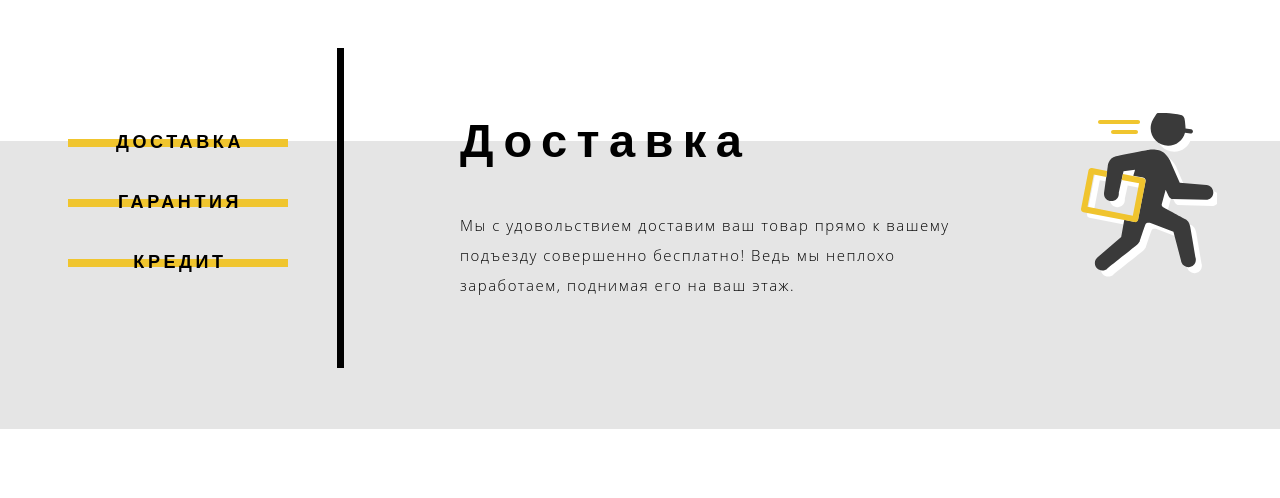
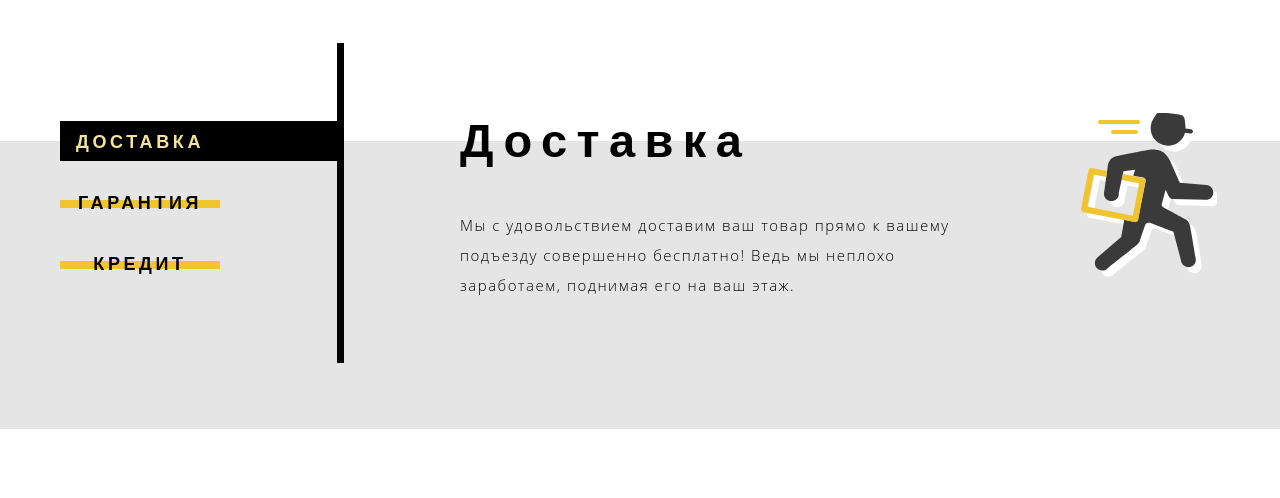
Before and after one commit to gerdas-ari/1654299-device-31, a plain HTML site: page index.html in a window 1280 px wide. Shown: the part 1100-1598 px from the top of the page. Drawn offline with Linux system fonts and the light colour scheme.

Commit message:
Финальная

```diff
--- a/css/style.css
+++ b/css/style.css
@@ -577,13 +577,11 @@ button {
 .button:hover::before {
   height: 40px;
   top: 0;
-  left: 5px;
 }
 
 .button:focus::before {
   height: 40px;
   top: 0;
-  left: 5px;
   outline: none;
 }
 
@@ -830,21 +828,49 @@ button {
   width: 7px;
   height: 320px;
   background-color: var(--basic-black);
-  top: -73px;
+  top: -78px;
   left: 277px;
 }
 
 .delivery-button,
 .warranty-button,
 .credit-button {
-  padding-bottom: 28px;
-}
-
-.delivery-button:active::before {
+  width: 160px;
+  padding-bottom: 29px;
+  padding-left: 0;
+}
+
+.delivery-button::before,
+.warranty-button::before,
+.credit-button::before {
+  display: inline-block;
+  vertical-align: middle;
+  content: "";
+  width: 160px;
+  height: 8px;
+  background-color: var(--special-yellow-dark);
+  position: absolute;
+  z-index: -1;
+  top: 18px;
+  left: 0;
+}
+
+.current-button {
   color: var(--special-yellow-light);
-  background-color: var(--basic-black);
+}
+
+.current-button::before {
+  display: inline-block;
+  vertical-align: middle;
+  content: "";
   width: 277px;
   height: 40px;
+  background-color: var(--basic-black);
+  color: var(--special-yellow-light);
+  position: absolute;
+  z-index: -1;
+  top: 0;
+  left: 0;
 }
 
 /* Partners */
@@ -1070,7 +1096,7 @@ button {
   grid-row: 1/2;
   text-align: end;
   align-self: center;
-  margin-top: 10px;
+  margin-top: 3px;
 }
 
 .footer-socials {
@@ -1485,11 +1511,11 @@ button {
 
 /* Catalog Page Grid */
 
- .wrapping {
-  position: relative;
-}
-
- .wrapping::before {
+.wrapping {
+  position: relative;
+}
+
+.wrapping::before {
   display: block;
   content: "";
   position: absolute;
@@ -1505,7 +1531,7 @@ button {
   grid-template-columns: 328px 760px;
   grid-template-rows: 70px auto 70px;
   column-gap: 72px;
-  margin-bottom: 78px;
+  margin-bottom: 80px;
 }
 
 /* Filter */
@@ -1753,17 +1779,6 @@ button {
   right: 107px;
 }
 
-/* .sorting::before {
-  display: block;
-  content: "";
-  position: absolute;
-  background-color: var(--basic-grey-light);
-  height: 70px;
-  left: -72px;
-  width: 116%;
-  z-index: -1;
-} */
-
 .sorting-list li {
   margin-right: 30px;
 }
@@ -1771,7 +1786,6 @@ button {
 .sorting-list a {
   opacity: 0.3;
 }
-
 
 .sorting-list a:not([href]) {
   opacity: 1;
@@ -1954,6 +1968,11 @@ li.catalog-item:nth-child(1) > a:nth-child(1) > h3:nth-child(1) {
 
 li.catalog-item:nth-child(1) > p:nth-child(3) {
   padding-top: 5px;
+  margin-right: 6px;
+}
+
+li.catalog-item:nth-child(3) > p:nth-child(3) {
+  margin-right: 4px;
 }
 
 .pages {
--- a/index.html
+++ b/index.html
@@ -192,7 +192,7 @@
 
         <div class="slider-grid-container">
         <ul class="slider-button-list">
-          <li><a class="button delivery-button">Доставка</a></li>
+          <li><a class="button delivery-button current-button">Доставка</a></li>
           <li><a class="button warranty-button" href="#">Гарантия</a></li>
           <li><a class="button credit-button" href="#">Кредит</a></li>
         </ul>
```
